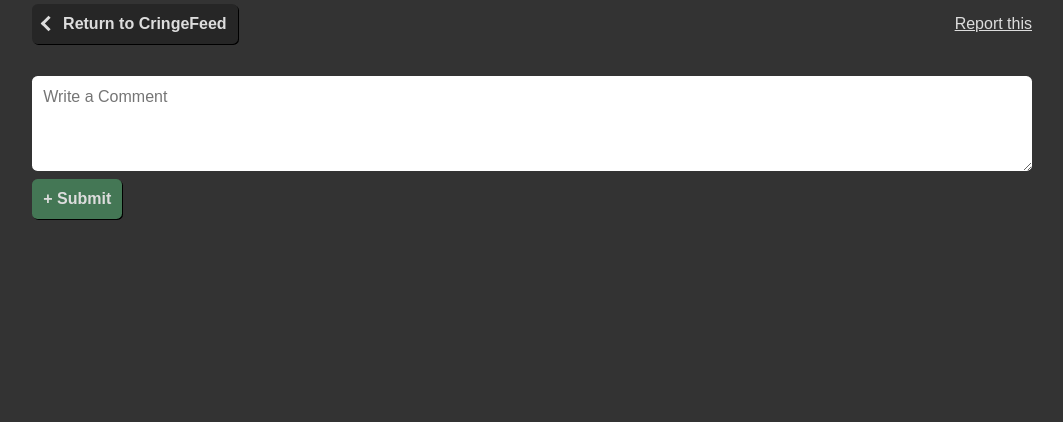
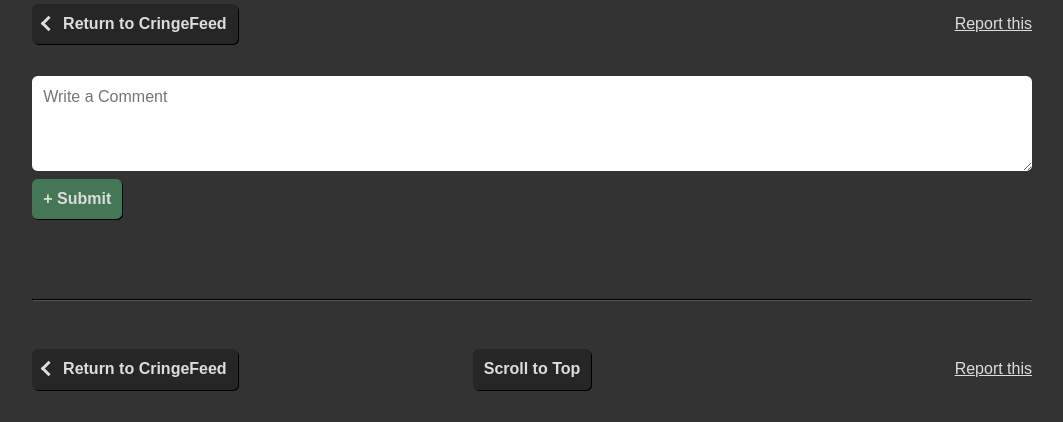
Before and after one commit to cptchuckles/cringeit, a Flask app: template flask_app/templates/views/cringe/show.html in a window 1280 px wide. Shown: the part 558-980 px from the top of the page, without its empty margins (108-1171 px from the left). Before the commit the page ends 778 px from the top, so only its background shows below. Run offline with Flask 3, Linux system fonts and the light colour scheme; the template is opened without the code that fills it, so the values that code supplies are empty.

Commit message:
add footer

```diff
--- a/flask_app/templates/layouts/main.html
+++ b/flask_app/templates/layouts/main.html
@@ -9,7 +9,7 @@
     </head>
     <body>
         {% block header -%}
-        <header>
+        <header id="top">
             {%- if auth_user is defined and auth_user.id is defined -%}
             <div class="content wide row">
                 <h1><a href="/dashboard" style="text-decoration: none; color: var(--fg-heading) !important;">CringeIt®™</a></h1>
--- a/flask_app/templates/views/cringe/show.html
+++ b/flask_app/templates/views/cringe/show.html
@@ -52,5 +52,17 @@
         {% include "/views/comments/_insert.html" %}
         {% endfor %}
     </div>
+    <hr>
+    <div class="wide row">
+        <div style="flex: 1;">
+            <a href="/dashboard" class="clear left-arrow button">Return to CringeFeed</a>
+        </div>
+        <div style="flex: 1; text-align: center;">
+            <a href="#top" class="clear button">Scroll to Top</a>
+        </div>
+        <div style="flex: 1; text-align: right;">
+            <a href="/cringe/{{ cringe.id }}/report">Report this</a>
+        </div>
+    </div>
 </main>
 {%- endblock %}
```
